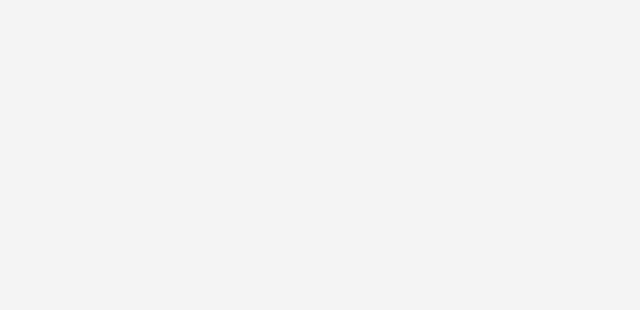
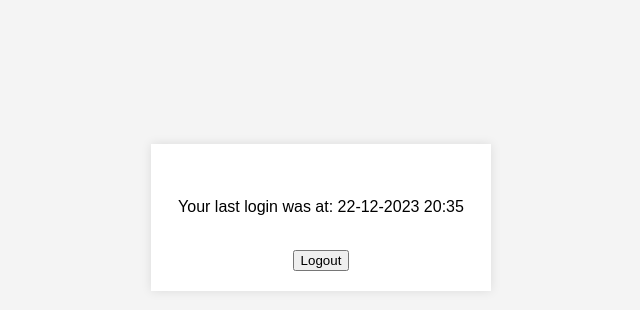
Before and after one commit to MyxaAkkari/fistook, a Flask app: page / in a window 1280 px wide. Before the commit the part shown is empty. Shown: the part 183-493 px from the top of the page, without its empty margins (319-959 px from the left). Run offline with Flask 3, Linux system fonts and the light colour scheme; the visitor is signed in with stand-in values (Sample User, id 1).

Commit message:
Added log out and last login time

```diff
--- a/app.py
+++ b/app.py
@@ -1,6 +1,7 @@
 from flask import Flask, render_template, request, redirect, url_for, flash, session
 import json
 import os
+from datetime import datetime
 
 app = Flask(__name__)
 users = [] # Holds the users information
@@ -21,7 +22,10 @@ def save_2_file():
 @app.route('/')
 def index():
     if 'user_id' in session:
-        return render_template('index.html')
+        user_id = session['user_id']
+        user = next((usr for usr in users if usr['id'] == user_id), None)
+        last_login_time = user.get('last_login_time', 'N/A')
+        return render_template('index.html', last_login_time=last_login_time)
     return render_template('login.html')
 
 @app.route('/login', methods=['GET', 'POST'])
@@ -40,7 +44,9 @@ def login():
             if email_uname == usr["email"] or email_uname == usr["username"]: # check if email/ Uname exist in list
                 if password == usr["password"]:
                     session['user_id'] = usr['id']  # Save user ID in session
+                    usr['last_login_time'] = datetime.now().strftime('%d-%m-%Y %H:%M')
                     flash(f"Welcome, {usr['username']}!") # welcome message using flash
+                    save_2_file()  # save updated users list to file
                     return redirect(url_for('index'))  # Redirect to the index route
                 else:
                     wrong_password = 'Incorrect email or password. <a href="/passreset">Forgot Password?</a>' # error message contains a link for pwd reset page
@@ -70,7 +76,8 @@ def register():
             return render_template('register.html', short_password = short_password)
         else: # if all successfull
             user_id = len(users) + 1  # Generate a simple user ID
-            users.append({"id": user_id,"username": new_uname, "email": new_email, "password": new_password}) # add new user info to list
+            users.append({"id": user_id, "username": new_uname, "email": new_email, "password": new_password,
+                          "last_login_time": datetime.now().strftime('%%d-%m-%Y %H:%M')})  # add new user info to list
             session['user_id'] = user_id  # Save user ID in session
             save_2_file() # save updated users list to file
             flash(f"Welcome, {new_uname}!") # welcome message
@@ -80,6 +87,11 @@ def register():
 def passreset(): # in progress
     return render_template('passreset.html')
 
+@app.route('/logout', methods = ["POST"])
+def logout():
+    session.clear()  # Clear all session data
+    return redirect(url_for('index'))
+
 if __name__ == "__main__":
     load_data() # load data on startup
     app.run(debug=True, port=8000) # run the app with debug mode on port 8k
--- a/templates/index.html
+++ b/templates/index.html
@@ -2,11 +2,15 @@
 {% block title %}Home{% endblock %}
 {% block head %}{{ super() }}{% endblock %}
 {% block content %}
-
+<div class="login-container">
     {% with messages = get_flashed_messages() %}
-        {% for message in messages %}
-            {{ message }}
-        {% endfor %}
-    {% endwith %}
-
+    {% for message in messages %}
+    {{ message }}
+    {% endfor %}
+    {% endwith %}<br>
+    <p>Your last login was at: {{last_login_time}}</p><br>
+    <form action="/logout" method="post">
+        <button type="submit">Logout</button>
+    </form>
+</div>
 {% endblock %}
--- a/users.txt
+++ b/users.txt
@@ -3,30 +3,35 @@
     "id": 1,
     "username": "Myxa_Akkari",
     "email": "myxaakkari@gmail.com",
-    "password": "myxamyxa"
+    "password": "myxamyxa",
+    "last_login_time": "22-12-2023 20:35"
   },
   {
     "id": 2,
     "username": "BimBamBoom_Suka",
     "email": "bimbambom@gmail.com",
-    "password": "bimbimbim"
+    "password": "bimbimbim",
+    "last_login_time": ""
   },
   {
     "id": 3,
     "username": "loblu_siski",
     "email": "siski_lover@gmail.com",
-    "password": "siskisiski"
+    "password": "siskisiski",
+    "last_login_time": ""
   },
   {
     "id": 4,
     "username": "koko_loqo",
     "email": "loqo@qoqo.com",
-    "password": "qoqoloko"
+    "password": "qoqoloko",
+    "last_login_time": ""
   },
   {
     "id": 5,
     "username": "keke",
     "email": "keke@keke.com",
-    "password": "kekekeke"
+    "password": "kekekeke",
+    "last_login_time": ""
   }
 ]
```
